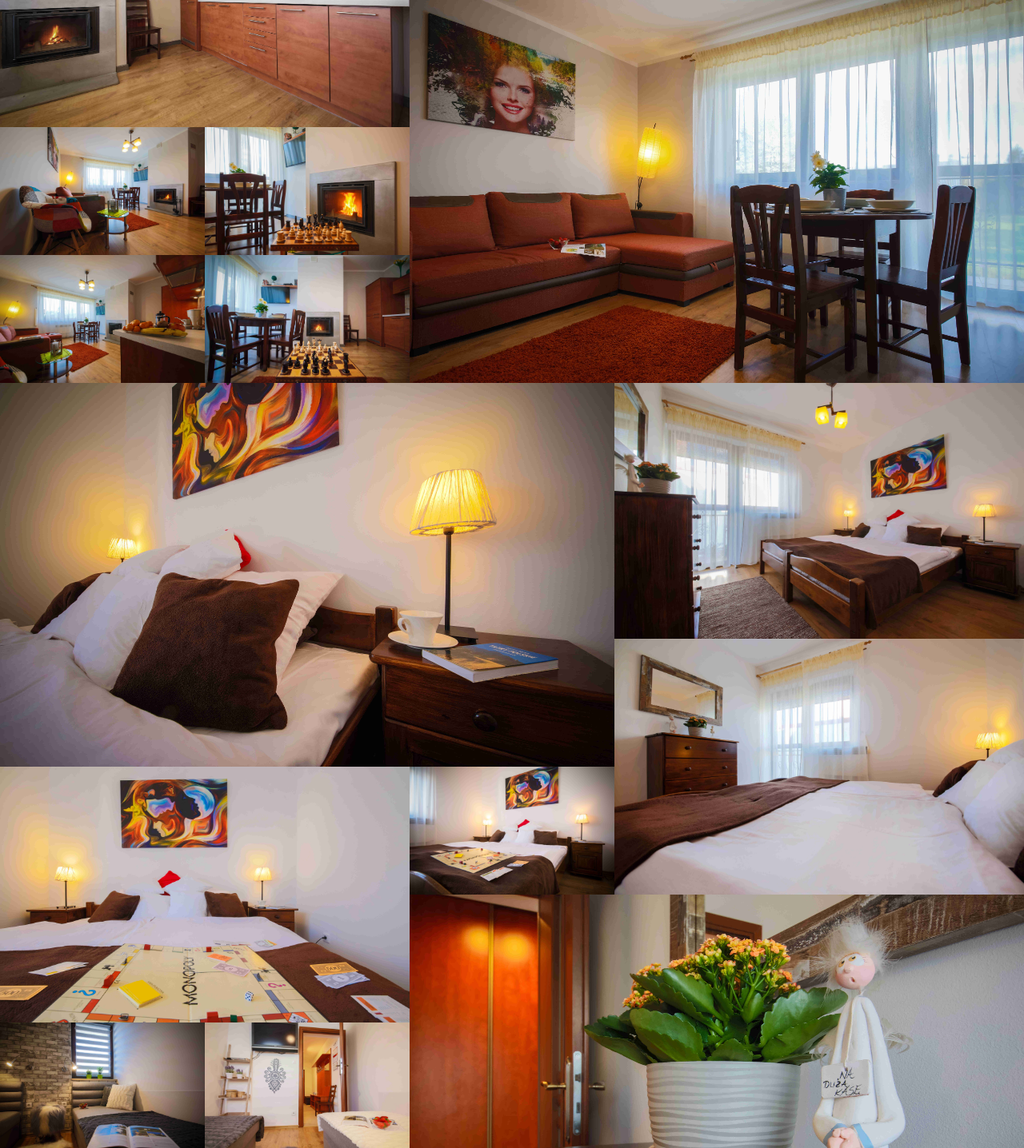
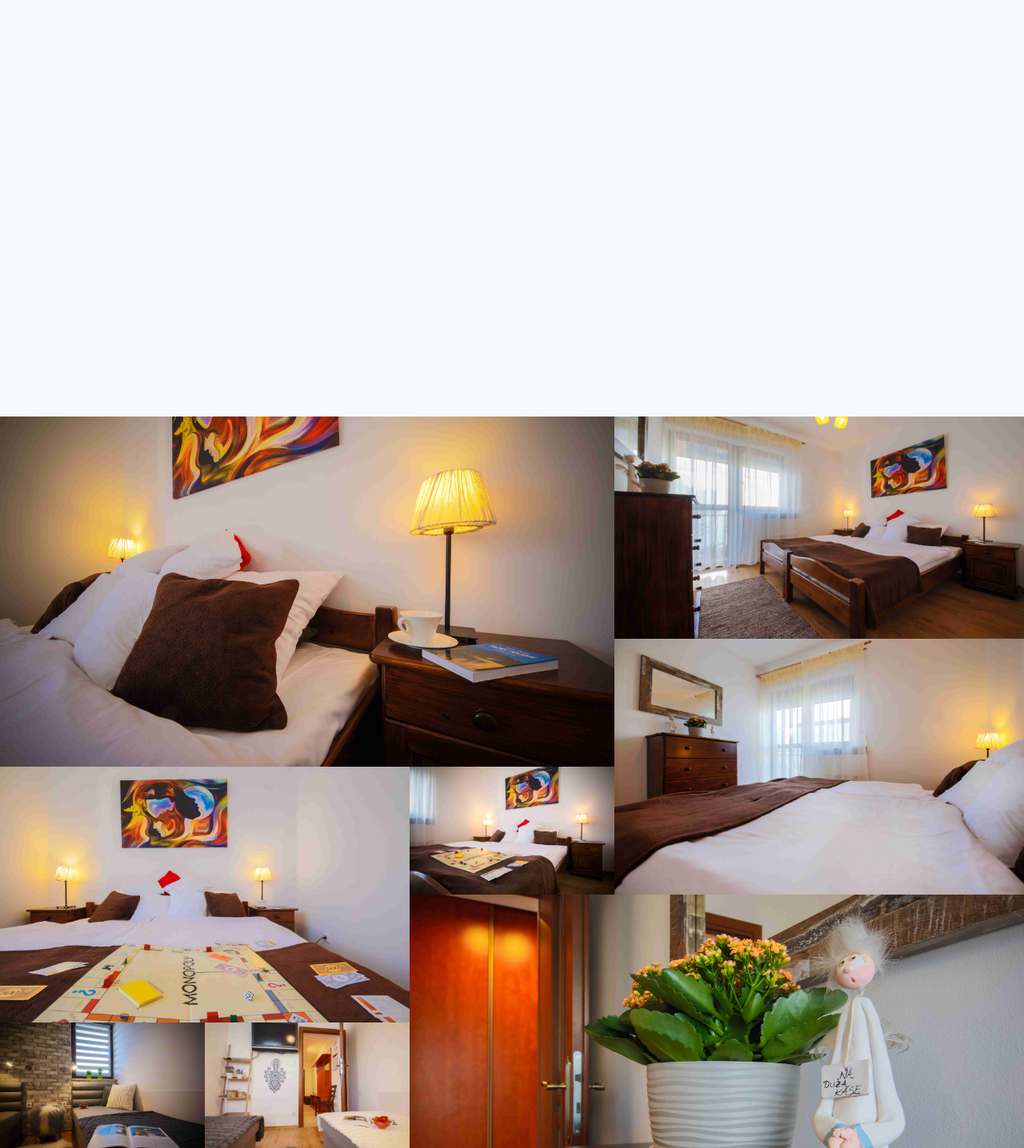
Before and after one commit to MarcinZmudka/Premium6v2, a PHP site: page /apartament.php in a window 1280 px wide. Shown: the part 1153-2589 px from the top of the page at 80% size. Run offline with PHP 8.4, Linux system fonts and the light colour scheme; some libraries are stand-ins or nearby versions.

Commit message:
loader added

```diff
--- a/apartament.css
+++ b/apartament.css
@@ -3,6 +3,52 @@
 .text3 {
   font-size: 20px;
   text-align: justify;
+}
+.loader {
+  display: flex;
+  position: absolute;
+  z-index: 1;
+  width: 100%;
+  height: 200%;
+  justify-content: center;
+  transition: visibility 1s ease-in-out;
+  padding: 10vh;
+}
+.loader.complete {
+  visibility: hidden;
+}
+.loader::before{
+  top: 0;
+  left: 0;
+}
+.loader::before,
+.loader::after {
+  content: '';
+  position: absolute;
+  width: 50%;
+  height: 100%;
+  background-color: #f8f9fe;
+  z-index: 2;
+  transition: top 1s .5s ease-in-out, opacity 1s .5s ease-in-out;
+}
+.loader.complete::before {
+  top: 100%;
+  opacity: 0;
+}
+.loader::after {
+  top: 0;
+  right: 0;
+}
+.loader.complete::after, .title.complete {
+  top: 100%;
+  opacity: 0;
+}
+.title{
+  z-index: 100;
+  transition: opacity .5s ease-in-out;
+  font-family: "Raleway", sans-serif;
+  color: black;
+  font-size: 30px;
 }
 @media (min-width: 1000px) {
   .wrapper {
@@ -23,6 +69,7 @@
     transition: box-shadow 0.3s ease-in-out;
     margin: 0;
     padding: 0;
+    opacity: 0;
   }
   .box:hover::after {
     opacity: 0.3;
--- a/apartament.php
+++ b/apartament.php
@@ -8,6 +8,9 @@
 
 <body>
   <?php $page = "apartament"; include 'includes/navbar.php' ?>
+  <div class="loader">
+    <div class="title">Premium 6</div>
+  </div>
   <div class="container-fluid">
     <div class="row">
       <div class="col-lg-1">
--- a/js/show.js
+++ b/js/show.js
@@ -1,30 +1,40 @@
+window.load = () => {
+  document.querySelector('.loader').classList.add('complete');
+  document.querySelector('.title').classList.add('complete');
+}
+/*****deklaracja zmiennych*****/
 const marks = document.querySelector('.marks');
 const marks2 = document.querySelector('.marks2');
 const card = document.querySelectorAll('.card');
 const book = document.querySelector(".booktext");
 const bookP = document.querySelector('.bookPhoto');
 var table = [book, bookP, marks, marks2];
-for(let a=0; a < card.length; a++){
+const boxes = document.querySelectorAll('.box');
+for (let a = 0; a < card.length; a++) {
   table.push(card[a]);
 }
-table = table.filter((value, index,arr) =>{
+for (let i = 0; i < boxes.length; i++) {
+  table.push(boxes[i]);
+}
+table = table.filter((value, index, arr) => {
   return value != null;
-})
-if(table.length > 0){
+});
+/*****dodanie listenera*****/
+if (table.length > 0) {
   window.addEventListener('scroll', show);
   show();
 }
-function show(){
-  table = table.filter((value, index, arr) =>{
-    //return value.getBoundingClientRect().top < 0.8*window.innerHeight ? value.className += " moveUp " : value;
-    if(value.getBoundingClientRect().top < 0.8*window.innerHeight){ //zagadka z
+/*****funckja dodająca klasę moveUp*****/
+function show() {
+  table = table.filter((value, index, arr) => {
+    if (value.getBoundingClientRect().top < 0.8 * window.innerHeight) { //zagadka z
       value.classList.add("moveUp");
     }
-    else{
+    else {
       return value;
     }
   });
-  if(table.length == 0){
+  if (table.length == 0) {
     window.removeEventListener('scroll', show, false);
   }
 }
```
